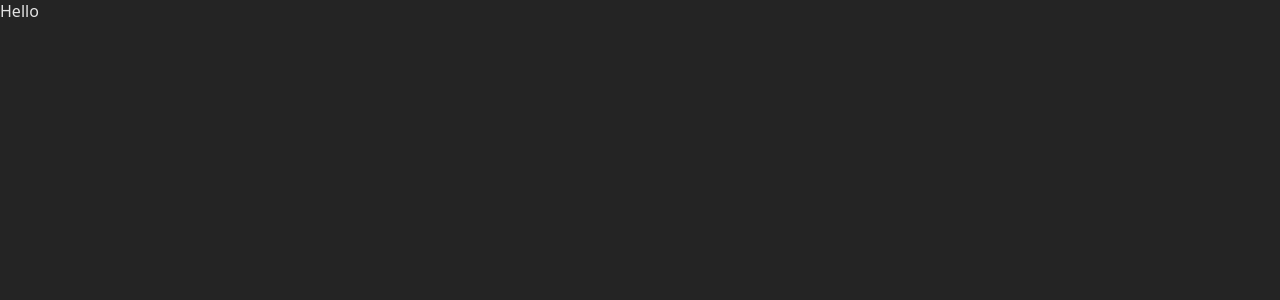
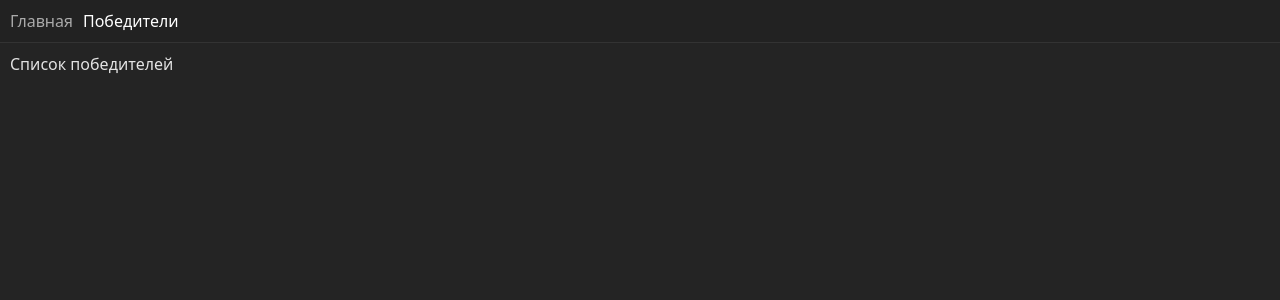
Before and after one commit to MSib/test-task--minesweeper, a Vue app: page /winners in a window 1280 px wide. Shown: the top 300 px of the page. Built offline with nearby package versions, Linux system fonts and the light colour scheme.

Commit message:
add route

```diff
--- a/package.json
+++ b/package.json
@@ -9,7 +9,8 @@
     "preview": "vite preview"
   },
   "dependencies": {
-    "vue": "^3.5.13"
+    "vue": "^3.5.13",
+    "vue-router": "^4.5.0"
   },
   "devDependencies": {
     "@types/node": "^22.13.10",
--- a/src/App.vue
+++ b/src/App.vue
@@ -1,7 +1,21 @@
-<script setup lang="ts"></script>
+<script setup lang="ts">
+import HeaderMenu from '@/components/HeaderMenu.vue'
+</script>
 
 <template>
-  <div>Hello</div>
+  <div>
+    <header class="header">
+      <HeaderMenu />
+    </header>
+
+    <main class="content">
+      <router-view />
+    </main>
+  </div>
 </template>
 
-<style scoped></style>
+<style>
+.content {
+  padding: 10px;
+}
+</style>
--- /dev/null
+++ b/src/components/HeaderMenu.vue
@@ -0,0 +1,29 @@
+<script setup></script>
+
+<template>
+  <nav class="menu">
+    <router-link to="/">Главная</router-link>
+    <router-link to="/winners">Победители</router-link>
+  </nav>
+</template>
+
+<style>
+.menu {
+  padding: 10px;
+  display: flex;
+  gap: 10px;
+  background-color: #222;
+  border-bottom: 1px solid #333;
+}
+.menu a {
+  color: #aaa;
+  text-decoration: none;
+}
+.menu a:hover {
+  text-decoration: underline;
+}
+.menu .router-link-active,
+.menu .router-link-exact-active {
+  color: #fff;
+}
+</style>
--- a/src/main.ts
+++ b/src/main.ts
@@ -1,5 +1,6 @@
 import { createApp } from 'vue'
 import './style.css'
 import App from './App.vue'
+import router from './router'
 
-createApp(App).mount('#app')
+createApp(App).use(router).mount('#app')
--- /dev/null
+++ b/src/views/HomeView.vue
@@ -0,0 +1,7 @@
+<script setup lang="ts"></script>
+
+<template>
+  <div>Главная</div>
+</template>
+
+<style></style>
--- /dev/null
+++ b/src/views/NotFound.vue
@@ -0,0 +1,7 @@
+<script setup lang="ts"></script>
+
+<template>
+  <div>Страница не найдена</div>
+</template>
+
+<style></style>
--- /dev/null
+++ b/src/views/WinnersView.vue
@@ -0,0 +1,7 @@
+<script setup lang="ts"></script>
+
+<template>
+  <div>Список победителей</div>
+</template>
+
+<style></style>
```
Also changed, not shown: src/router/index.ts (added, +14 -0 lines), 1 other file (tests, documents, lock files or other folders).
